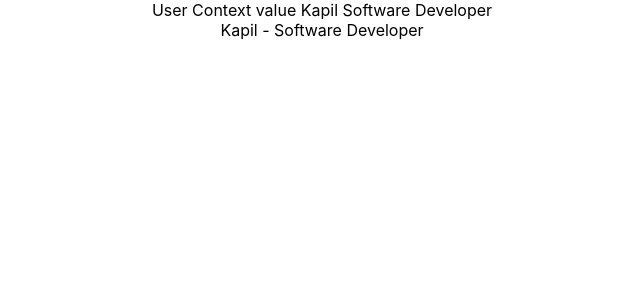
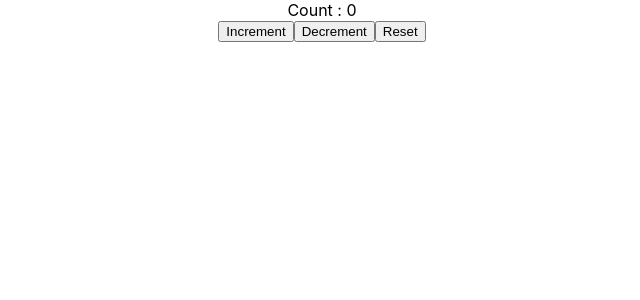
Before and after one commit to kapil551/React_Hooks, a React (Create React App) app in the folder react-hooks/: page / in a window 1280 px wide. Shown: the top 300 px of the page, without its empty margins (318-958 px from the left). Built offline with nearby package versions, Linux system fonts and the light colour scheme.

Commit message:
13 - useReducer - simple state and action

```diff
--- a/react-hooks/src/App.js
+++ b/react-hooks/src/App.js
@@ -10,6 +10,7 @@
 import UseEffectRunEffectsOnlyOnce from './components/functionalComponents/UseEffectHook/UseEffectRunEffectsOnlyOnce';
 import UseEffectWithCleanup from './components/functionalComponents/UseEffectHook/UseEffectWithCleanup';
 import UseEffectWithIncorrectDependency from './components/functionalComponents/UseEffectHook/UseEffectWithIncorrectDependency';
+import UseReducerSimpleStateAndAction from './components/functionalComponents/UseReducerHook/UseReducerSimpleStateAndAction';
 import UseStateHook from './components/functionalComponents/UseStateHook';
 import UseStateHookWithArray from './components/functionalComponents/UseStateHookWithArray';
 import UseStateHookWithObject from './components/functionalComponents/UseStateHookWithObject';
@@ -57,10 +58,13 @@
           {/* <UseEffectFetchingData /> */}
 
           {/* 11 - Context without useContext hook */}
-          <ComponentC />
+          {/* <ComponentC /> */}
 
           {/* 12 - Conext with useContext hook */}
-          <UseContextHook />
+          {/* <UseContextHook /> */}
+
+          {/* 13 - useReducer - simple state and action */}
+          <UseReducerSimpleStateAndAction />
 
         </ChannelContext.Provider>
       </UserContext.Provider>
--- /dev/null
+++ b/react-hooks/src/components/functionalComponents/UseReducerHook/UseReducerSimpleStateAndAction.js
@@ -0,0 +1,34 @@
+import React, { useReducer } from "react";
+
+const initialState = 0;
+
+// reducer function
+const reducer = (currentState, action) => {
+
+    switch(action) {
+        case 'increment':
+            return currentState + 1
+        case 'decrement':
+            return currentState - 1
+        case 'reset':
+            return initialState
+        default:
+            return currentState
+    }
+}
+
+const UseReducerSimpleStateAndAction = () => {
+
+    const [count, dispatch] = useReducer(reducer, initialState);
+
+    return (
+        <div>
+            <div> Count : {count}</div>
+        <button onClick={() => dispatch('increment')}> Increment</button>
+        <button onClick={() => dispatch('decrement')}>Decrement</button>
+        <button onClick={() => dispatch('reset')}>Reset</button>
+        </div>
+    );
+};
+
+export default UseReducerSimpleStateAndAction;
```
Also changed, not shown: 1 other file (tests, documents, lock files or other folders).
